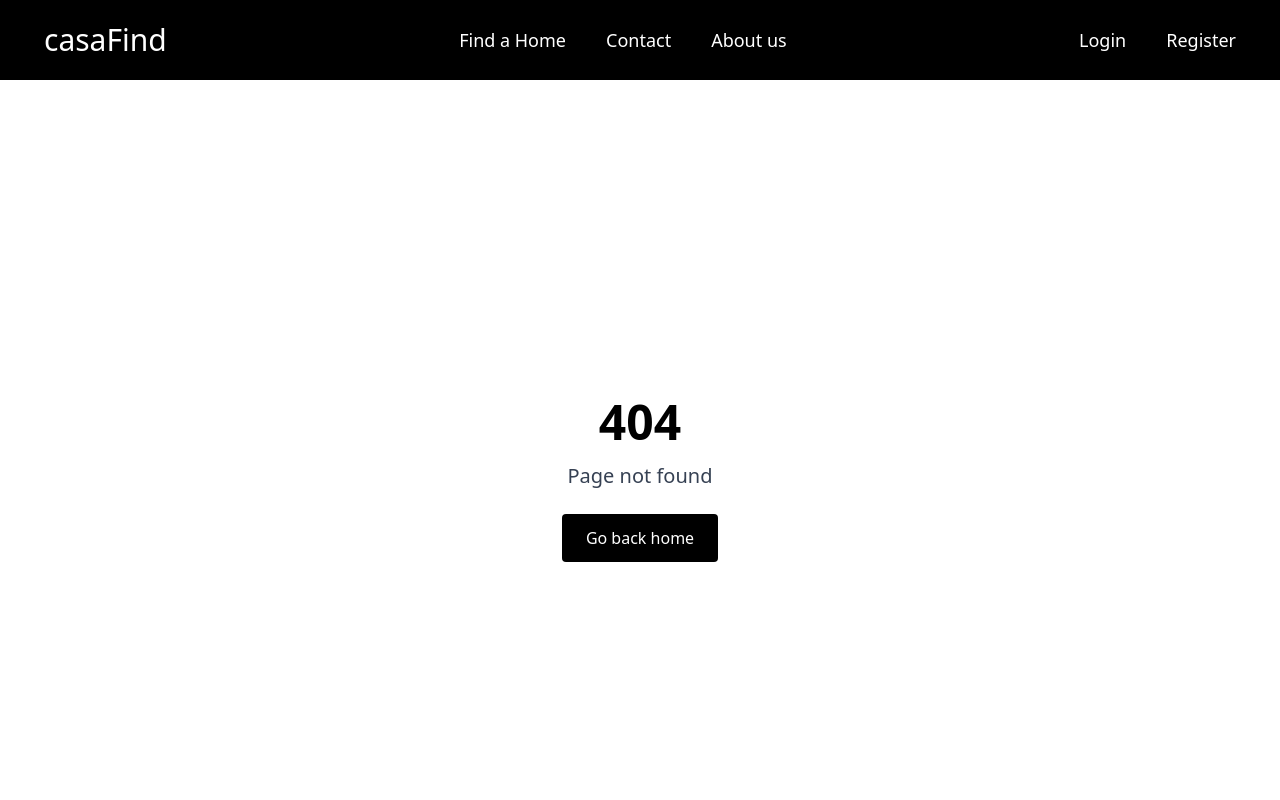
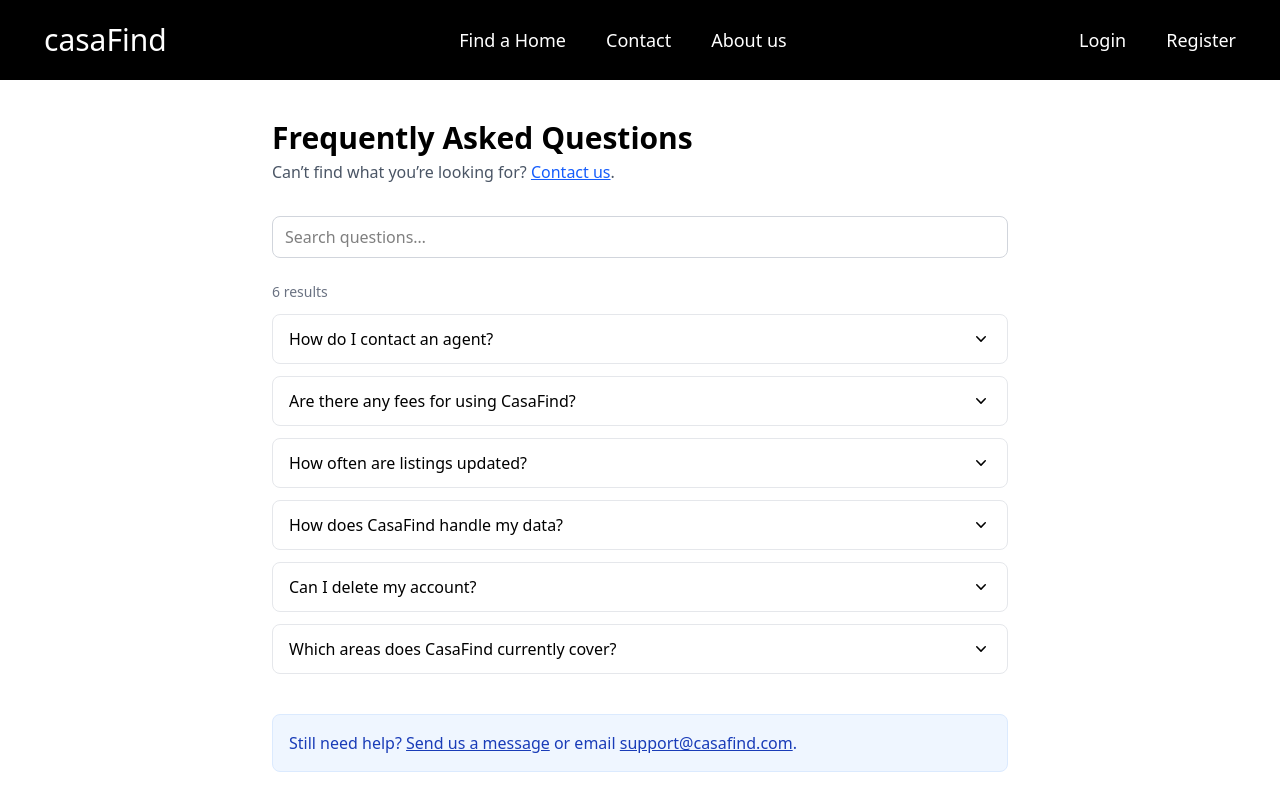
Before and after one commit to shefket-mustafa/CasaFind, a React (Vite) app in the folder client/: page /faq in a window 1280 px wide. Shown: the top 800 px of the page. Built offline with nearby package versions, Linux system fonts and the light colour scheme.

Commit message:
FAQ page created

```diff
--- a/client/src/App.tsx
+++ b/client/src/App.tsx
@@ -24,6 +24,7 @@ import TermsOfService from "./components/legal/TermsOfService";
 import PrivacyPolicy from "./components/legal/PrivacyPolicy";
 import CCPAPrivacyPolicy from "./components/legal/CCPAPrivacyPolicy";
 import LegalDisclaimer from "./components/legal/LegalDisclaimer";
+import FAQ from "./pages/FAQ";
 
 function App() {
   const { popMessage } = usePopUp();
@@ -51,6 +52,7 @@ function App() {
         <Route path="/homes/:id/details" element={<ItemDetails />} />
         <Route path="/findAgent" element={<FindAgent />} />
         <Route path="/agentDetails/:id" element={<AgentDetails />} />
+        <Route path="/faq" element={<FAQ />} />
 
         {/* legal */}
         <Route path="/legal/terms" element={<TermsOfService />} />
--- /dev/null
+++ b/client/src/pages/FAQ.tsx
@@ -0,0 +1,191 @@
+// src/components/faq/FAQ.tsx
+import { JSX, useMemo, useState } from "react";
+import { Link } from "react-router";
+
+type FAQItem = {
+  id: string;
+  question: string;
+  answer: string | JSX.Element
+  tags?: string[];
+};
+
+const faqs: FAQItem[] = [
+  {
+    id: "how-to-contact-agent",
+    question: "How do I contact an agent?",
+    answer: (
+      <>
+       Click on an agent and use the <strong>Contact</strong> button (email) and mention the agent in your email and they will contact you ASAP.
+        For a form, visit our{" "}
+        <Link to="/contact" className="text-blue-600 underline">Contact page</Link>.
+      </>
+    ),
+    tags: ["agents", "contact"],
+  },
+  {
+    id: "fees",
+    question: "Are there any fees for using CasaFind?",
+    answer:
+      "Browsing listings and contacting agents via email is free. Some premium services (e.g., promoted listings) may incur fees in the future.",
+    tags: ["pricing", "billing"],
+  },
+  {
+    id: "listings-updates",
+    question: "How often are listings updated?",
+    answer:
+      "Most listings are synced multiple times per day. If something seems out of date, try refreshing or contact the agent directly.",
+    tags: ["listings", "updates"],
+  },
+  {
+    id: "privacy",
+    question: "How does CasaFind handle my data?",
+    answer: (
+      <>
+        We follow privacy best practices. Read our{" "}
+        <Link to="/legal/privacy" className="text-blue-600 underline">
+          Privacy Policy
+        </Link>{" "}
+        for details on collection, use, and retention.
+      </>
+    ),
+    tags: ["privacy", "security"],
+  },
+  {
+    id: "account-deletion",
+    question: "Can I delete my account?",
+    answer: (
+      <>
+        Yes. At the moment the user does not have the rights to delete their account but you can email{" "}
+        <a className="text-blue-600 underline" href="mailto:shefket.must@gmail.">
+          privacy@casafind.com
+        </a>{" "}
+        for help.
+      </>
+    ),
+    tags: ["account", "privacy"],
+  },
+  {
+    id: "areas-covered",
+    question: "Which areas does CasaFind currently cover?",
+    answer:
+      "We currently focus on major Bulgarian cities (Sofia, Plovdiv, Varna, Burgas) and nearby regions, with more areas added regularly.",
+    tags: ["coverage", "locations"],
+  },
+];
+
+export default function FAQ() {
+  const [q, setQ] = useState("");
+
+  const filtered = useMemo(() => {
+    const term = q.trim().toLowerCase();
+    if (!term) return faqs;
+    return faqs.filter(({ question, answer, tags }) => {
+      const text =
+        (typeof answer === "string" ? answer : "") +
+        " " +
+        question +
+        " " +
+        (tags?.join(" ") ?? "");
+      return text.toLowerCase().includes(term);
+    });
+  }, [q]);
+
+  return (
+    <main className="min-h-screen bg-white">
+      <section className="max-w-3xl mx-auto px-4 py-10">
+        <header className="mb-8">
+          <h1 className="text-3xl font-bold">Frequently Asked Questions</h1>
+          <p className="text-gray-600 mt-1">
+            Can’t find what you’re looking for?{" "}
+            <Link to="/contact" className="text-blue-600 underline">
+              Contact us
+            </Link>
+            .
+          </p>
+        </header>
+
+        {/* Search */}
+        <div className="mb-6">
+          <label htmlFor="faq-search" className="sr-only">
+            Search FAQs
+          </label>
+          <input
+            id="faq-search"
+            type="text"
+            placeholder="Search questions…"
+            value={q}
+            onChange={(e) => setQ(e.target.value)}
+            className="w-full rounded-lg border border-gray-300 px-3 py-2 outline-none focus:ring-2 focus:ring-blue-500"
+          />
+        </div>
+
+        {/* Results count */}
+        <p className="text-sm text-gray-500 mb-3">
+          {filtered.length} result{filtered.length === 1 ? "" : "s"}
+        </p>
+
+        {/* FAQ list */}
+        <div className="space-y-3">
+          {filtered.map((item) => (
+            <details
+              key={item.id}
+              className="group rounded-lg border border-gray-200 px-4 py-3 open:shadow-sm"
+            >
+              <summary className="cursor-pointer list-none font-medium flex items-center justify-between">
+                <span>{item.question}</span>
+                <svg
+                  className="h-5 w-5 transition-transform group-open:rotate-180"
+                  viewBox="0 0 20 20"
+                  fill="currentColor"
+                  aria-hidden="true"
+                >
+                  <path
+                    fillRule="evenodd"
+                    d="M5.23 7.21a.75.75 0 011.06.02L10 11.116l3.71-3.885a.75.75 0 111.08 1.04l-4.24 4.44a.75.75 0 01-1.08 0L5.21 8.27a.75.75 0 01.02-1.06z"
+                    clipRule="evenodd"
+                  />
+                </svg>
+              </summary>
+
+              <div className="mt-2 text-gray-700">
+                {typeof item.answer === "string" ? (
+                  <p>{item.answer}</p>
+                ) : (
+                  item.answer
+                )}
+
+                {item.tags && item.tags.length > 0 && (
+                  <div className="mt-3 flex flex-wrap gap-2">
+                    {item.tags.map((t) => (
+                      <span
+                        key={t}
+                        className="text-xs bg-gray-100 text-gray-700 px-2 py-1 rounded"
+                      >
+                        #{t}
+                      </span>
+                    ))}
+                  </div>
+                )}
+              </div>
+            </details>
+          ))}
+        </div>
+
+        {/* Contact CTA */}
+        <div className="mt-10 rounded-lg bg-blue-50 p-4 border border-blue-100">
+          <p className="text-blue-800">
+            Still need help?{" "}
+            <Link to="/contact" className="underline">
+              Send us a message
+            </Link>{" "}
+            or email{" "}
+            <a className="underline" href="mailto:shefket.must@gmail.com">
+              support@casafind.com
+            </a>
+            .
+          </p>
+        </div>
+      </section>
+    </main>
+  );
+}
```
